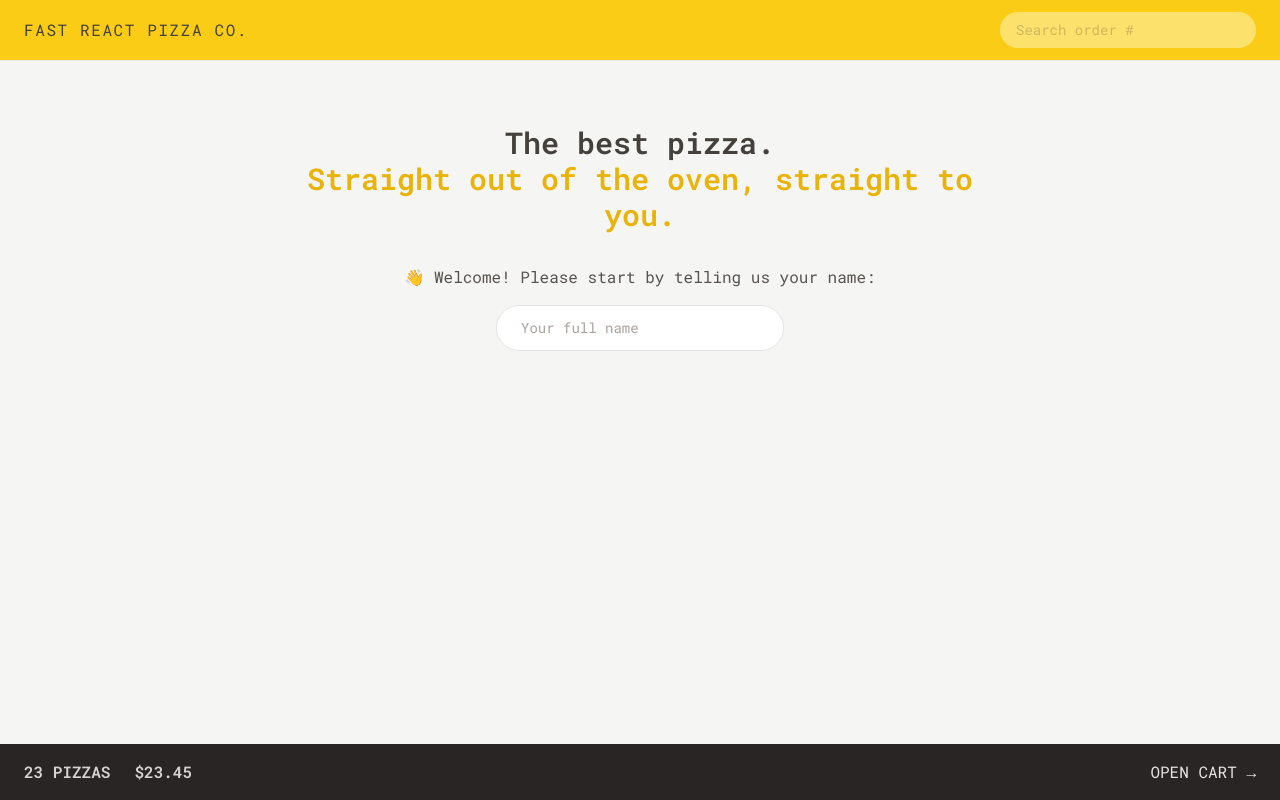
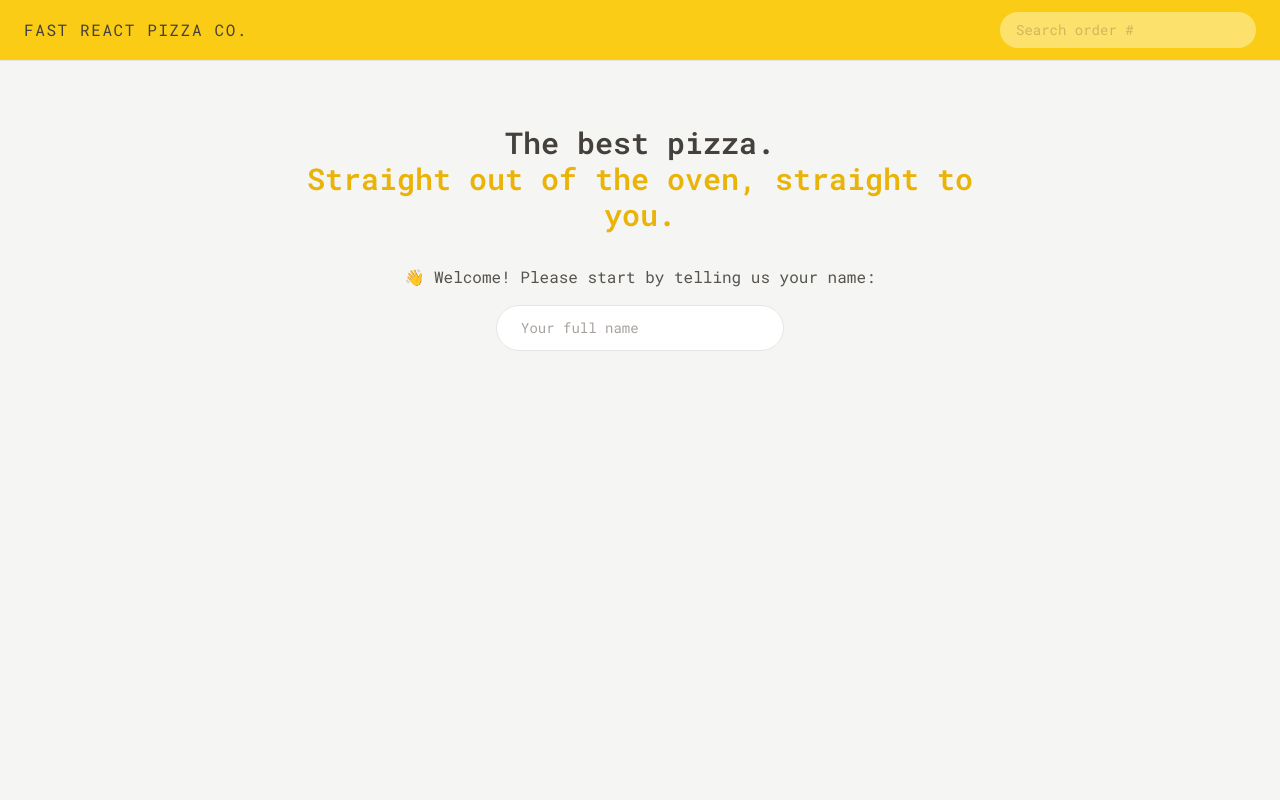
Before and after one commit to RomanIlyuk/Fast-React-Pizza-2.0, a React (Vite) app: page / in a window 1280 px wide. Built offline with nearby package versions, Linux system fonts and the light colour scheme.

Commit message:
Built the Cart Overview with React Selectors

```diff
--- a/src/features/cart/CartOverview.jsx
+++ b/src/features/cart/CartOverview.jsx
@@ -1,11 +1,19 @@
+import { useSelector } from 'react-redux';
 import { Link } from 'react-router-dom';
+import { getTotalCartPrice, getTotalCartQuantity } from './cartSlice';
+import { formatCurrency } from '../../utils/helpers';
 
 function CartOverview() {
+  const totalCartQuantity = useSelector(getTotalCartQuantity);
+  const totalCartPrice = useSelector(getTotalCartPrice);
+
+  if (!totalCartQuantity) return null;
+
   return (
-    <div className="bg-stone-800 px-4 py-4 text-sm uppercase text-stone-200 sm:px-6 md:text-base flex items-center justify-between">
+    <div className="flex items-center justify-between bg-stone-800 px-4 py-4 text-sm uppercase text-stone-200 sm:px-6 md:text-base">
       <p className="space-x-4 font-semibold text-stone-300 sm:space-x-6">
-        <span>23 pizzas</span>
-        <span>$23.45</span>
+        <span>{totalCartQuantity} pizzas</span>
+        <span>{formatCurrency(totalCartPrice)}</span>
       </p>
       <Link to="/cart">Open cart &rarr;</Link>
     </div>
--- a/src/features/cart/cartSlice.js
+++ b/src/features/cart/cartSlice.js
@@ -1,17 +1,17 @@
 import { createSlice } from '@reduxjs/toolkit';
 
 const initialState = {
-  //   cart: [],
+  cart: [],
 
-  cart: [
-    {
-      pizzaID: 12,
-      name: 'Mediterranean',
-      quantity: 2,
-      unitPrice: 16,
-      totalPrice: 32,
-    },
-  ],
+  //   cart: [
+  //     {
+  //       pizzaID: 12,
+  //       name: 'Mediterranean',
+  //       quantity: 2,
+  //       unitPrice: 16,
+  //       totalPrice: 32,
+  //     },
+  //   ],
 };
 
 const cartSlice = createSlice({
@@ -53,3 +53,9 @@
 } = cartSlice.actions;
 
 export default cartSlice.reducer;
+
+export const getTotalCartQuantity = (state) =>
+  state.cart.cart.reduce((sum, item) => sum + item.quantity, 0);
+
+export const getTotalCartPrice = (state) =>
+  state.cart.cart.reduce((sum, item) => sum + item.totalPrice, 0);
```
